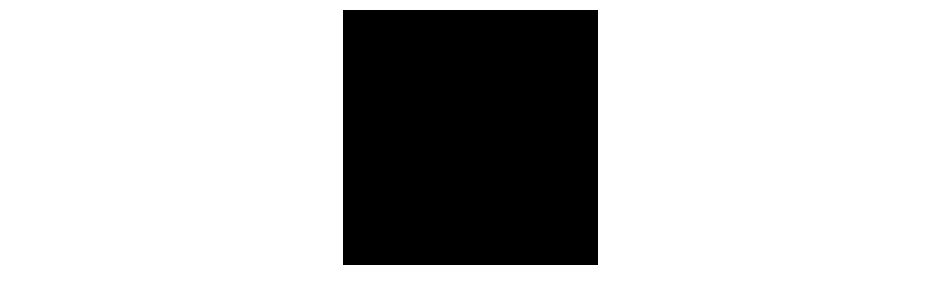
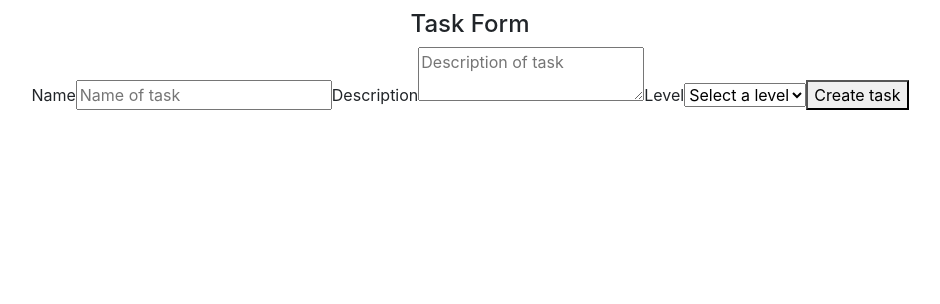
Before and after one commit to Aleja184/EjerciciosReactJS, a React (Create React App) app: page / in a window 1280 px wide. Shown: the top 304 px of the page, without its empty margins (170-1110 px from the left). Built offline with nearby package versions, Linux system fonts and the light colour scheme.

Commit message:
Se hizo el formulario de las Task con Formik y Yup. Solución de los ejercicios de las sesiones 13,14 y 15

```diff
--- a/package.json
+++ b/package.json
@@ -9,12 +9,14 @@
     "boostrap": "^2.0.0",
     "bootstrap": "^5.2.1",
     "bootstrap-icons": "^1.9.1",
+    "formik": "^2.2.9",
     "node-sass": "^7.0.3",
     "react": "^18.2.0",
     "react-bootstrap": "^2.5.0",
     "react-dom": "^18.2.0",
     "react-scripts": "5.0.1",
-    "web-vitals": "^2.1.4"
+    "web-vitals": "^2.1.4",
+    "yup": "^0.32.11"
   },
   "scripts": {
     "start": "react-scripts start",
--- a/src/App.js
+++ b/src/App.js
@@ -4,6 +4,7 @@
 import { ClockFunction } from './components/pure/clockFunction';
 import ListContacts from './components7-8-9/container/list_contacts';
 import Rectangle from './components10-11-12/rectangle';
+import TaskFormy from './components13-14-15/taskFormy';
 
 function App() {
   return (
@@ -12,7 +13,8 @@
         {/* <ComponentA></ComponentA> */}
         {/* <ClockFunction></ClockFunction> */}
         {/* <ListContacts></ListContacts> */}
-        <Rectangle></Rectangle>
+        {/* <Rectangle></Rectangle> */}
+        <TaskFormy></TaskFormy>
     </div>
   );
 }
--- /dev/null
+++ b/src/components13-14-15/taskFormy.jsx
@@ -0,0 +1,85 @@
+import React from 'react';
+import { Formik, Field, Form, ErrorMessage } from 'formik';
+import * as Yup from 'yup';
+import { Task } from '../models/task.class';
+import { LEVELS } from '../models/levels.enum';
+
+
+
+const TaskFormy = () => {
+    let user = new Task;
+
+    const initialValues = {
+        name : '',
+        description: '',
+        completed: false,
+        level : 'Select a level',
+    }
+
+    const taskSchema = Yup.object().shape(
+        {
+            name : Yup.string()
+                .min(10,'Name too short')
+                .max(30,'Name too long')
+                .required('Name is required'),
+            description : Yup.string()
+                .min(20, 'Description too short')
+                .required('Description is required'),
+            level : Yup.string().required('Level is required')
+            }
+    )
+    return (
+        <div>
+            <h4>Task Form</h4>
+            <Formik
+                initialValues={initialValues}
+                validationSchema={taskSchema}
+                onSubmit={async (values) =>{
+                    await new Promise((r) => setTimeout(r,2000));
+                    alert(JSON.stringify(values,null,2));
+                }
+                }
+            >
+
+                {({values, errors, touched, isSubmitting, handleBlur, handleChange})=>(
+                   <Form>
+                        <label htmlFor='name'>Name</label>
+                        <Field id='name' name='name' placeholder='Name of task' type='text'></Field>
+                        {/* Errors name */}
+                        {
+                            errors.name && touched.name && (
+                                <ErrorMessage name='name' component='div'></ErrorMessage>
+                            )
+                        }
+                        <label htmlFor='description'>Description</label>
+                        <Field id='description' name='description' placeholder='Description of task' as='textarea'></Field>
+                        {/* Errors description */}
+                        {
+                            errors.description && touched.description && (
+                                <ErrorMessage name='description' component='div'></ErrorMessage>
+                            )
+                        }
+                        <label htmlFor='level'>Level</label>
+                        <Field as="select" name="level">
+                            <option value=''>Select a level</option>
+                            <option value={LEVELS.NORMAL}>Normal</option>
+                            <option value={LEVELS.BLOCKING}>Blocking</option>
+                            <option value={LEVELS.URGENT}>Urgent</option>
+                        </Field>
+                        {/* Errors level */}
+                        {
+                            errors.level && touched.level && (
+                                <ErrorMessage name='level' component='div'></ErrorMessage>
+                            )
+                        }
+                        <button type='submit'>Create task</button>
+                        {isSubmitting ? (<p>Creating new task</p>) : null}
+                   </Form>
+                )}
+
+            </Formik>
+        </div>
+    );
+}
+
+export default TaskFormy;
--- /dev/null
+++ b/src/models/levels.enum.js
@@ -0,0 +1,5 @@
+export const LEVELS = {
+    NORMAL : 'normal',
+    BLOCKING : 'blocking',
+    URGENT : 'urgent'
+}
--- /dev/null
+++ b/src/models/task.class.js
@@ -0,0 +1,15 @@
+import { LEVELS } from "./levels.enum";
+
+export class Task {
+    name = '';
+    description = '';
+    completed = false;
+    level = LEVELS.NORMAL;
+
+    constructor(name,description,completed,level){
+        this.name = name;
+        this.description = description;
+        this.completed = completed;
+        this.level = level;
+    }
+}
```
Also changed, not shown: 1 other file (tests, documents, lock files or other folders).
